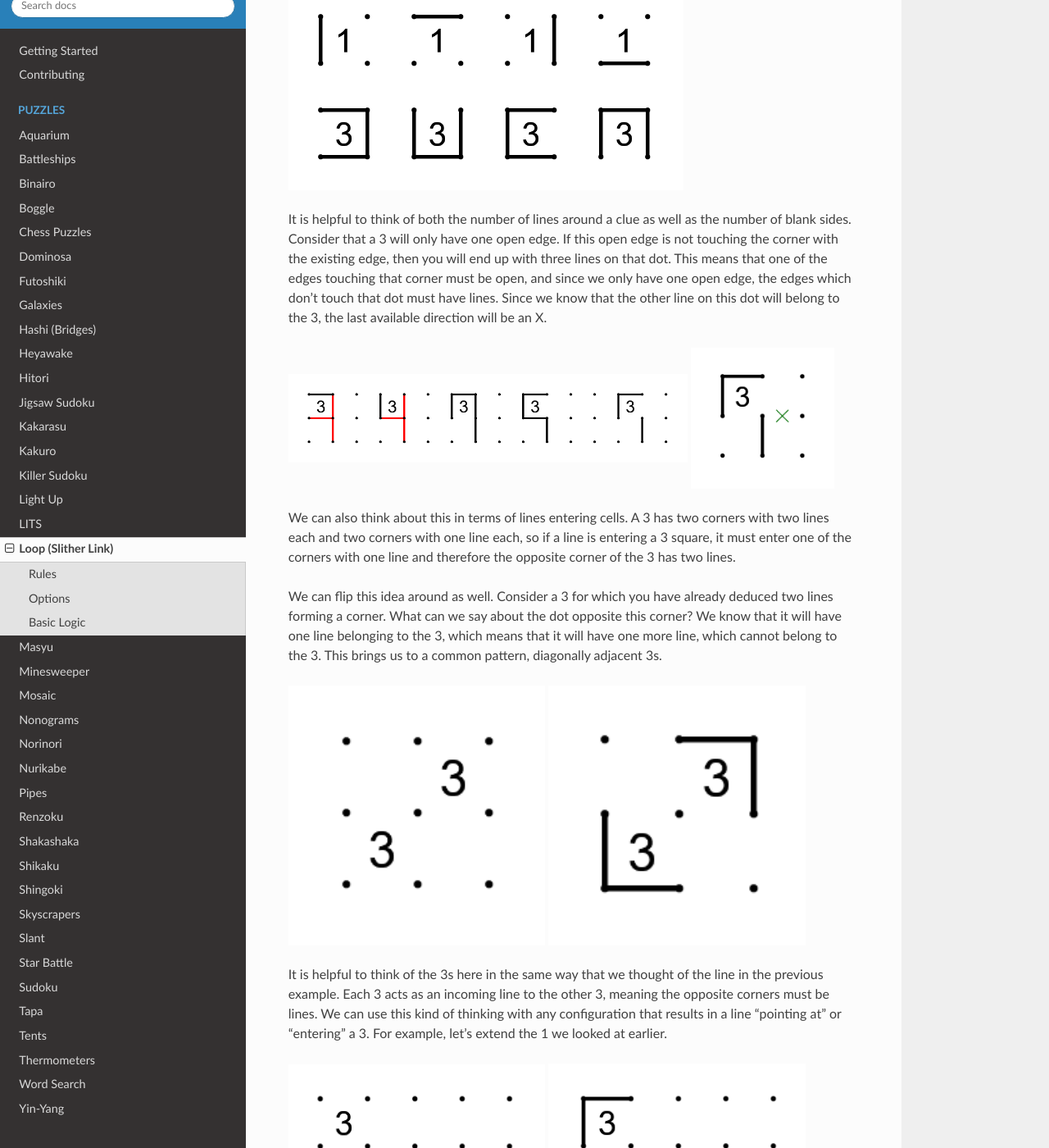
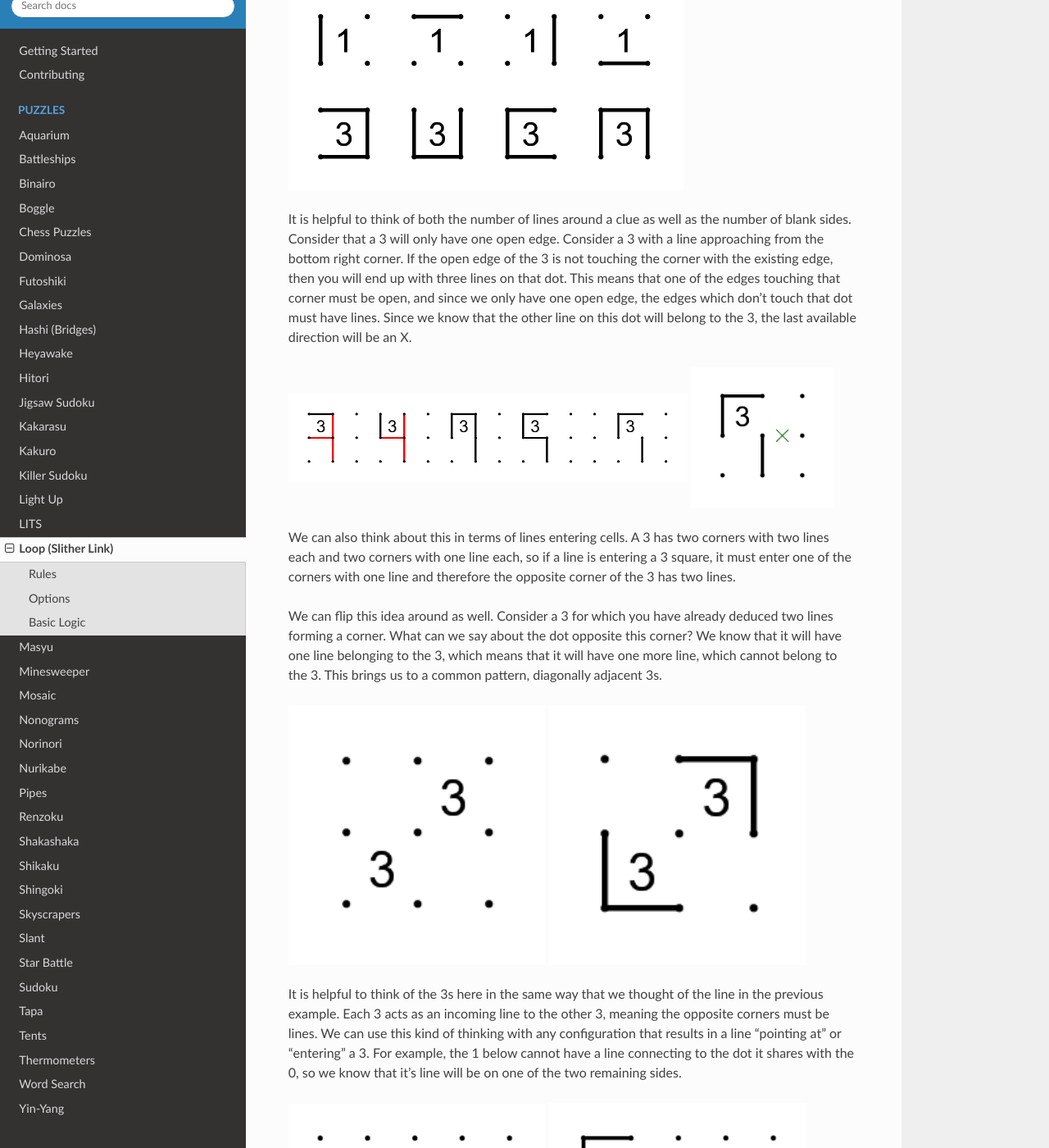
Before and after one commit to Ailurust/puzzle-team-advice, a Sphinx documentation site: the page built from docs/source/puzzles/loop.rst, in a window 1280 px wide and 1400 px high, scrolled down 1596 px. Shown: the whole window at 82% size. Built offline with Sphinx 7.4.7 and the Read the Docs theme 3.1.0, drawn with Linux system fonts in a browser that asks for light colours; some of the changed text lies outside the part shown.

Commit message:
fixing ordering

```diff
--- a/docs/source/puzzles/loop.rst
+++ b/docs/source/puzzles/loop.rst
@@ -41,10 +41,11 @@ Each clue has a number of possible configurations. 1s and 3s have four each, whi
 
 
 It is helpful to think of both the number of lines around a clue as well as the number of blank sides. Consider that a
-3 will only have one open edge. If this open edge is not touching the corner with the existing edge, then you will end
-up with three lines on that dot. This means that one of the edges touching that corner must be open, and since we only
-have one open edge, the edges which don't touch that dot must have lines. Since we know that the other line on this dot
-will belong to the 3, the last available direction will be an X.
+3 will only have one open edge. Consider a 3 with a line approaching from the bottom right corner. If the open edge of
+the 3 is not touching the corner with the existing edge, then you will end up with three lines on that dot. This means
+that one of the edges touching that corner must be open, and since we only have one open edge, the edges which don't
+touch that dot must have lines. Since we know that the other line on this dot will belong to the 3, the last available
+direction will be an X.
 
 |ico4| |ico5|
 
@@ -60,8 +61,8 @@ it will have one more line, which cannot belong to the 3. This brings us to a co
 
 It is helpful to think of the 3s here in the same way that we thought of the line in the previous example. Each 3 acts
 as an incoming line to the other 3, meaning the opposite corners must be lines. We can use this kind of thinking with
-any configuration that results in a line "pointing at" or "entering" a 3. For example, let's extend the 1 we looked at
-earlier.
+any configuration that results in a line "pointing at" or "entering" a 3. For example, the 1 below cannot have a line
+connecting to the dot it shares with the 0, so we know that it's line will be on one of the two remaining sides.
 
 |ico8| |ico9|
 
@@ -74,9 +75,9 @@ Another common 3 pattern, which is often helpful when beginning a solve, is orth
 
 There are only two valid configurations, so we can mark the lines that appear in both, and add the final lines later.
 
-A 1 will be surrounded by one line and three Xs. If the line connects to a dot shared with a 0, you will not be able to add
-the second line (remember, a dot must have either zero or two lines) to that dot without overloading the 1.
-
+Let's return to the 0 and 1 we looked at earlier. A 1 will be surrounded by one line and three Xs. If the line connects
+to a dot shared with a 0, you will not be able to add the second line (remember, a dot must have either zero or two
+lines) to that dot without overloading the 1.
 
 |ico1| |ico2| |ico3|
 
```
